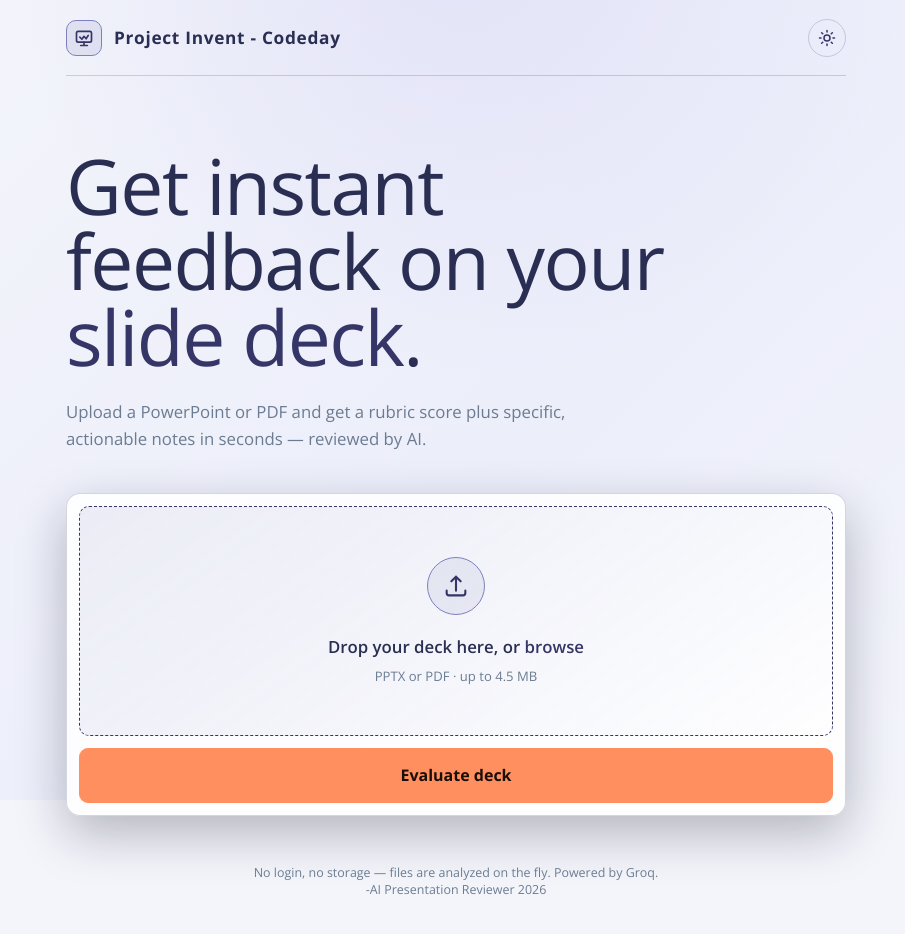
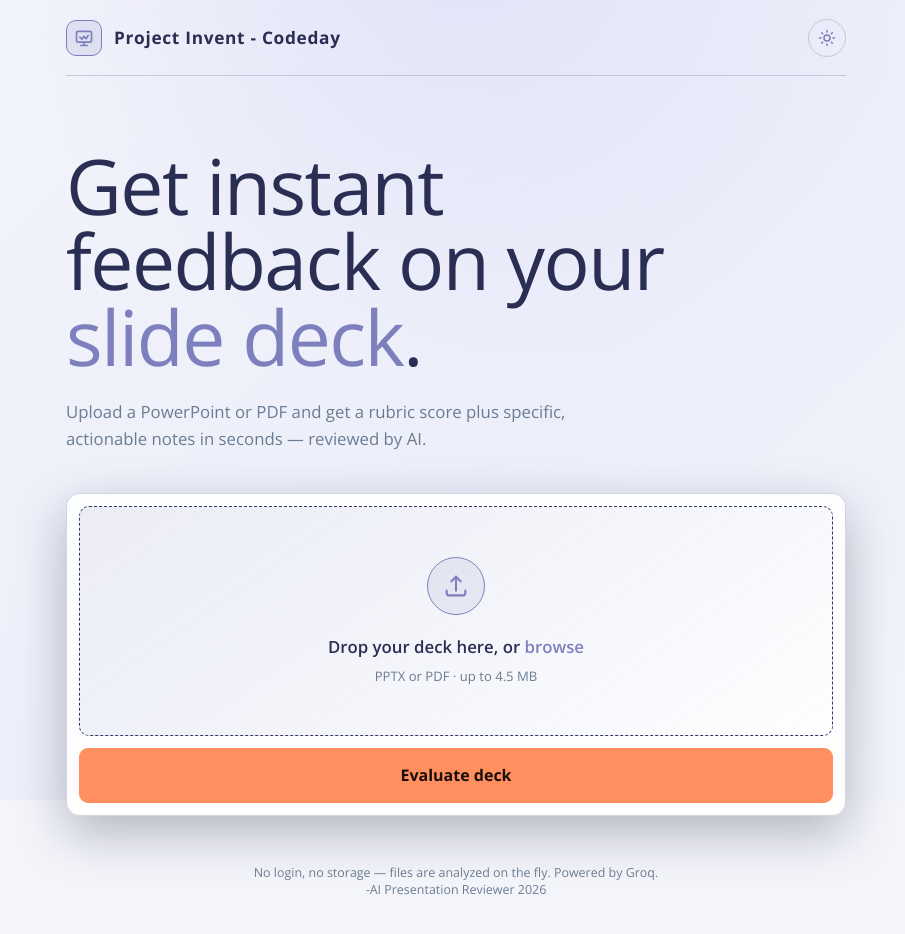
Before and after one commit to yaqubahmed325-dotcom/Project-invent-codeday, a website: page presentation-reviewer/frontend/index.html in a window 1280 px wide. Both pictures are taken after a click on the button "Switch to light mode". Shown: the whole page, without its empty margins (184-1089 px from the left). Drawn offline with nearby package versions, Linux system fonts and the light colour scheme.

Commit message:
Cool colors

```diff
--- a/presentation-reviewer/frontend/style.css
+++ b/presentation-reviewer/frontend/style.css
@@ -1,4 +1,3 @@
-
 :root {
   --black: #101226;
   --surface: #171a35;
@@ -19,7 +18,7 @@
   --surface: #ffffff;
   --surface-raised: #E5EBF2;
   --marine: #7D80BD;
-  --marine-bright: #353667;
+  --marine-bright: #7D80BD;
   --marine-deep: #353667;
   --text: #292E52;
   --muted: #6B7C92;
```
